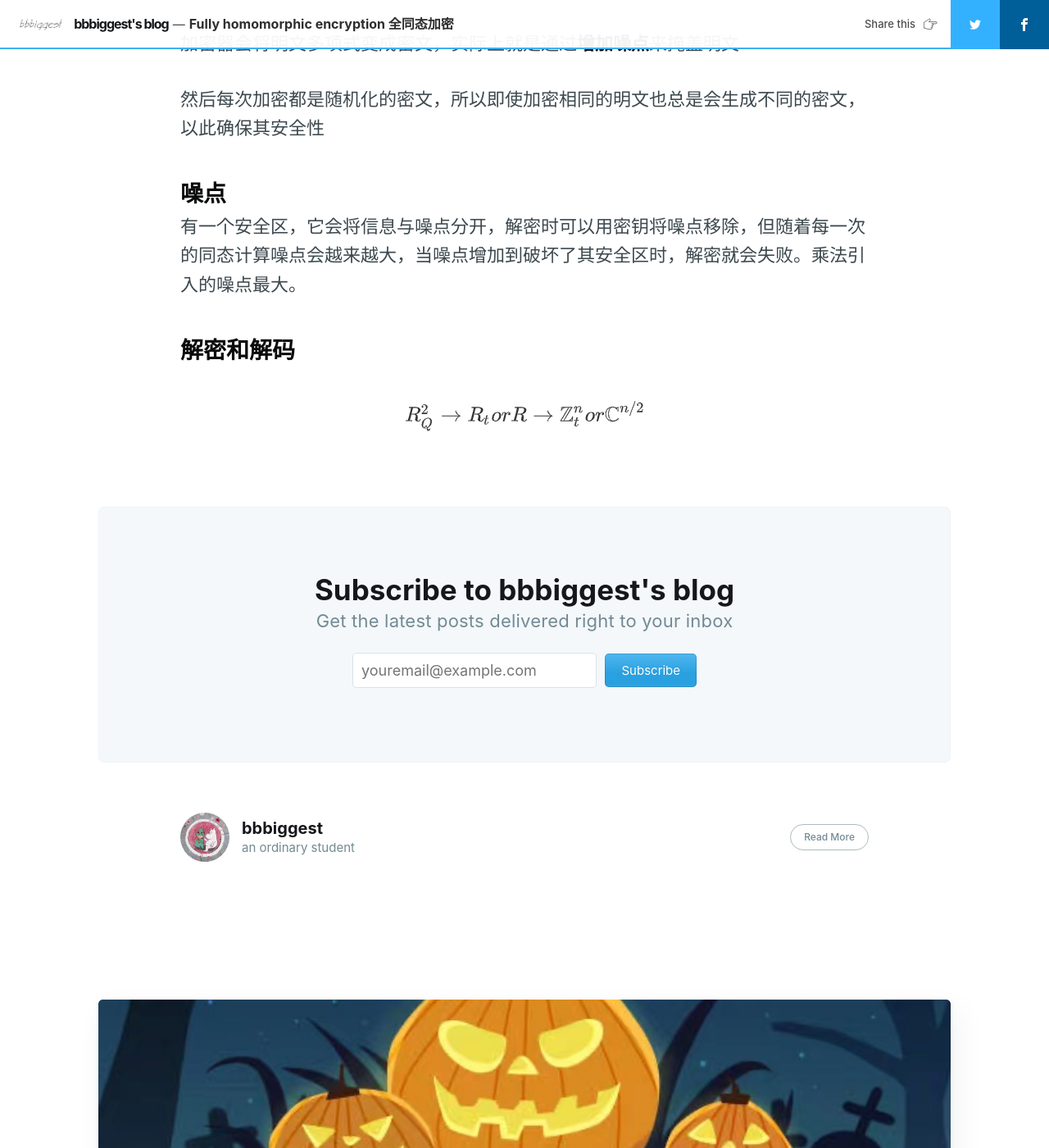
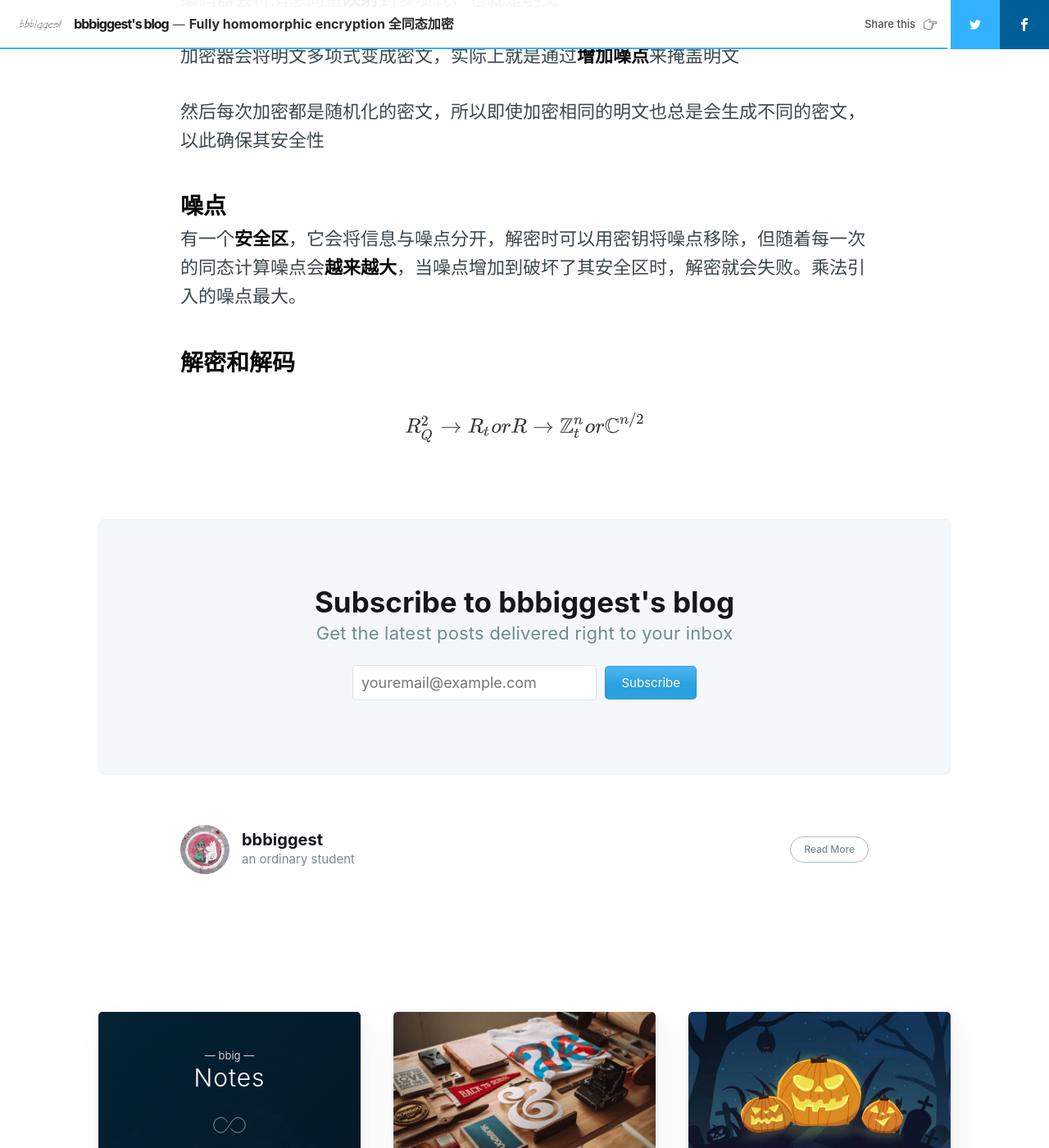
Before and after one commit to bbbiggest/bbbiggest.github.io, a Jekyll site: the page built from _posts/2021-06-19-homomorphic.md, in a window 1280 px wide and 1400 px high, scrolled down 3528 px. Shown: the whole window at 82% size. Built offline with Jekyll 4.4.1, drawn with Linux system fonts in a browser that asks for light colours; nearby versions of some CDN libraries; comment, search, counter and statistics services are not loaded; some of the changed text lies outside the part shown.

```diff
--- a/_data/tags.yml
+++ b/_data/tags.yml
@@ -18,3 +18,7 @@ notes:
   name: notes
   description: Study notes
   cover: assets/images/bear.jpg
+inspiration:
+ name: inspiration
+ description: Some recent thoughts
+ cover: assets/images/inspiration.jpg
--- a/_posts/2021-06-19-homomorphic.md
+++ b/_posts/2021-06-19-homomorphic.md
@@ -52,7 +52,7 @@ author: bbig
 
 
 
-#### SIMD 计算
+### SIMD 计算
 
 A single instruction multiple data，**单指令多数据**。
 
@@ -64,7 +64,7 @@ A single instruction multiple data，**单指令多数据**。
 
 
 
-#### 多项式环
+### 多项式环
 
 一个系数为整数的多项式
 <!-- $$
@@ -84,7 +84,7 @@ $$ -->
 
 
 
-#### 编码和加密
+### 编码和加密
 
 编码器会将消息向量**映射**到多项式，也就是明文
 
@@ -94,13 +94,13 @@ $$ -->
 
 
 
-#### 噪点
+### 噪点
 
-有一个安全区，它会将信息与噪点分开，解密时可以用密钥将噪点移除，但随着每一次的同态计算噪点会越来越大，当噪点增加到破坏了其安全区时，解密就会失败。乘法引入的噪点最大。
+有一个**安全区**，它会将信息与噪点分开，解密时可以用密钥将噪点移除，但随着每一次的同态计算噪点会**越来越大**，当噪点增加到破坏了其安全区时，解密就会失败。乘法引入的噪点最大。
 
 
 
-#### 解密和解码
+### 解密和解码
 
 <!-- $$
 R_Q^2 \to R_t or R \to \mathbb{Z}^n_t or \mathbb{C}^{n/2}
```
Also changed, not shown: other parts of _posts/2021-06-19-homomorphic.md (+2 -2 lines), _posts/2021-06-26-Effectiva C++_1.md (added, +86 -0 lines), assets/images/child.png (added), assets/images/inspiration.jpg (added).
